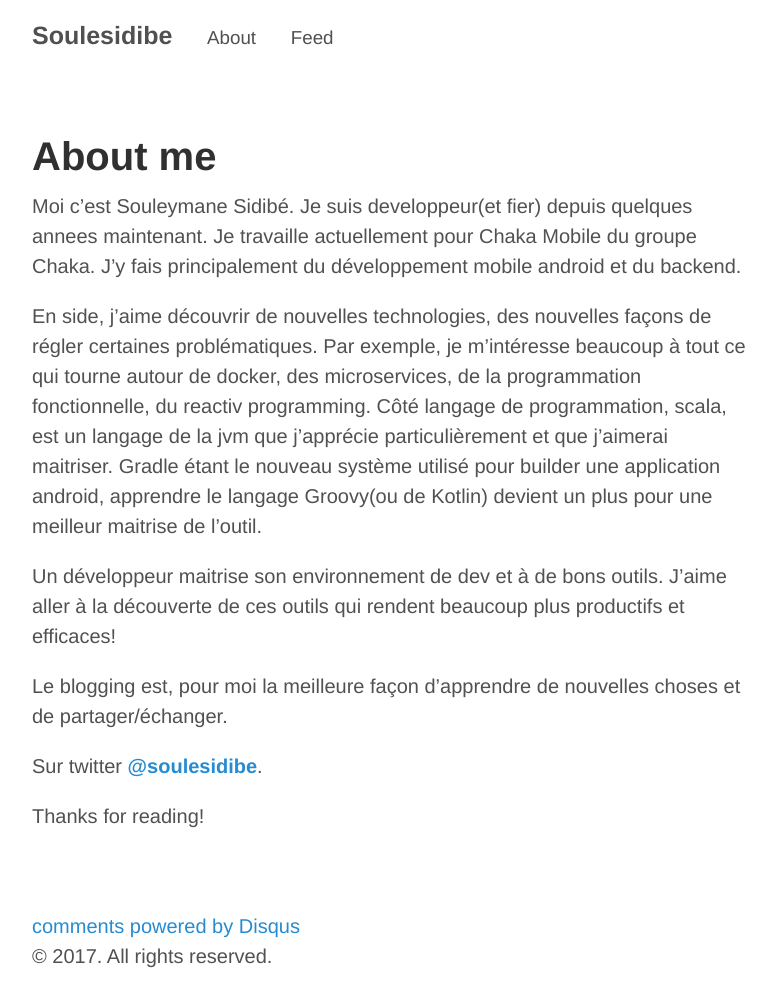
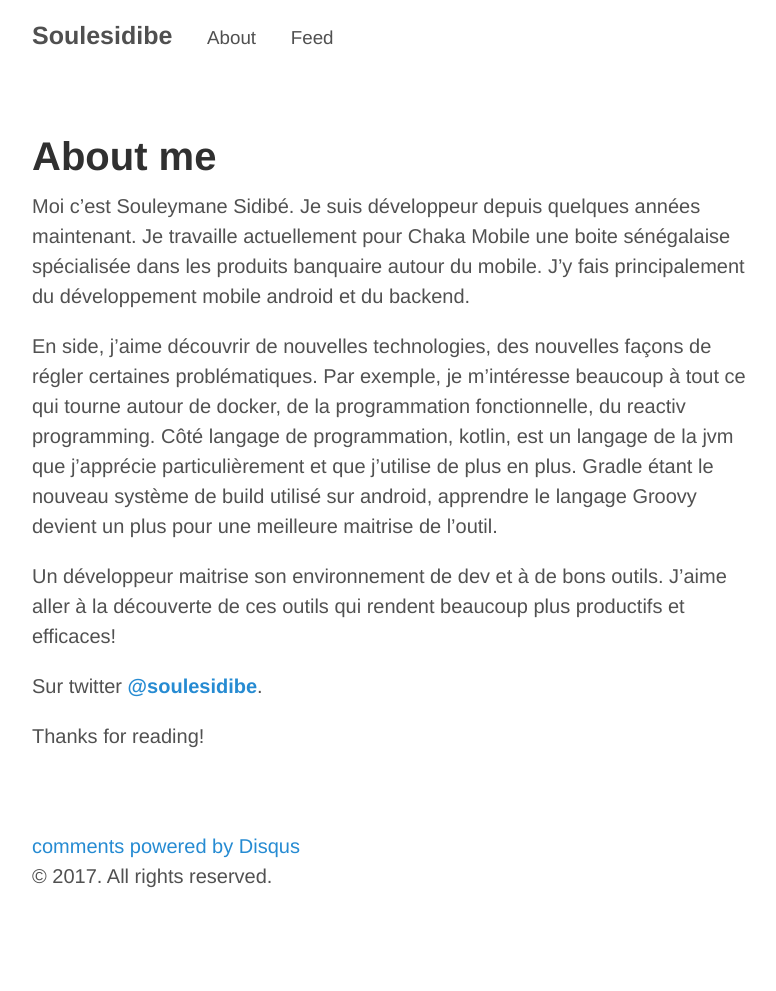
Before and after one commit to soulesidibe/soulesidibe.github.io, a Jekyll site: the page built from about.md, in a window 1280 px wide. Shown: the whole page, without its empty margins (248-1024 px from the left). Built offline with Jekyll 4.4.1, drawn with Linux system fonts in a browser that asks for light colours; comment, search, counter and statistics services are not loaded; after the commit the page ends 911 px from its top, so only the background shows below that.

Commit message:
article sur la liste des confs android et update de la page about

```diff
--- a/about.md
+++ b/about.md
@@ -3,15 +3,13 @@ layout: page
 title: About me
 ---
 
-Moi c’est Souleymane Sidibé. Je suis developpeur(et fier) depuis quelques annees maintenant. Je travaille actuellement pour Chaka Mobile du groupe Chaka. J'y fais principalement du développement mobile android et du backend.
+Moi c’est Souleymane Sidibé. Je suis développeur depuis quelques années maintenant. Je travaille actuellement pour Chaka Mobile une boite sénégalaise spécialisée dans les produits banquaire autour du mobile. J'y fais principalement du développement mobile android et du backend.
 
-En side, j'aime découvrir de nouvelles technologies, des nouvelles façons de régler certaines problématiques. Par exemple, je m'intéresse beaucoup à tout ce qui tourne autour de docker, des microservices, de la programmation fonctionnelle, du reactiv programming. Côté langage de programmation, scala, est un langage de la jvm que j'apprécie particulièrement et que j’aimerai maitriser. Gradle étant le nouveau système utilisé pour builder une application android, apprendre le langage Groovy(ou de Kotlin) devient un plus pour une meilleur maitrise de l’outil.
+En side, j'aime découvrir de nouvelles technologies, des nouvelles façons de régler certaines problématiques. Par exemple, je m'intéresse beaucoup à tout ce qui tourne autour de docker, de la programmation fonctionnelle, du reactiv programming. Côté langage de programmation, kotlin, est un langage de la jvm que j'apprécie particulièrement et que j'utilise de plus en plus. Gradle étant le nouveau système de build utilisé sur android, apprendre le langage Groovy devient un plus pour une meilleure maitrise de l’outil.
 
 Un développeur maitrise son environnement de dev et à de bons outils.
 J’aime aller à la découverte de ces outils qui rendent beaucoup plus productifs et efficaces!
 
-Le blogging est, pour moi la meilleure façon d'apprendre de nouvelles choses et de partager/échanger.
-
 Sur twitter **[@soulesidibe](https://twitter.com/soulesidibe)**.
 
 Thanks for reading!
```
Also changed, not shown: _posts/2017-02-08-Les-conf-android.md (added, +37 -0 lines).
